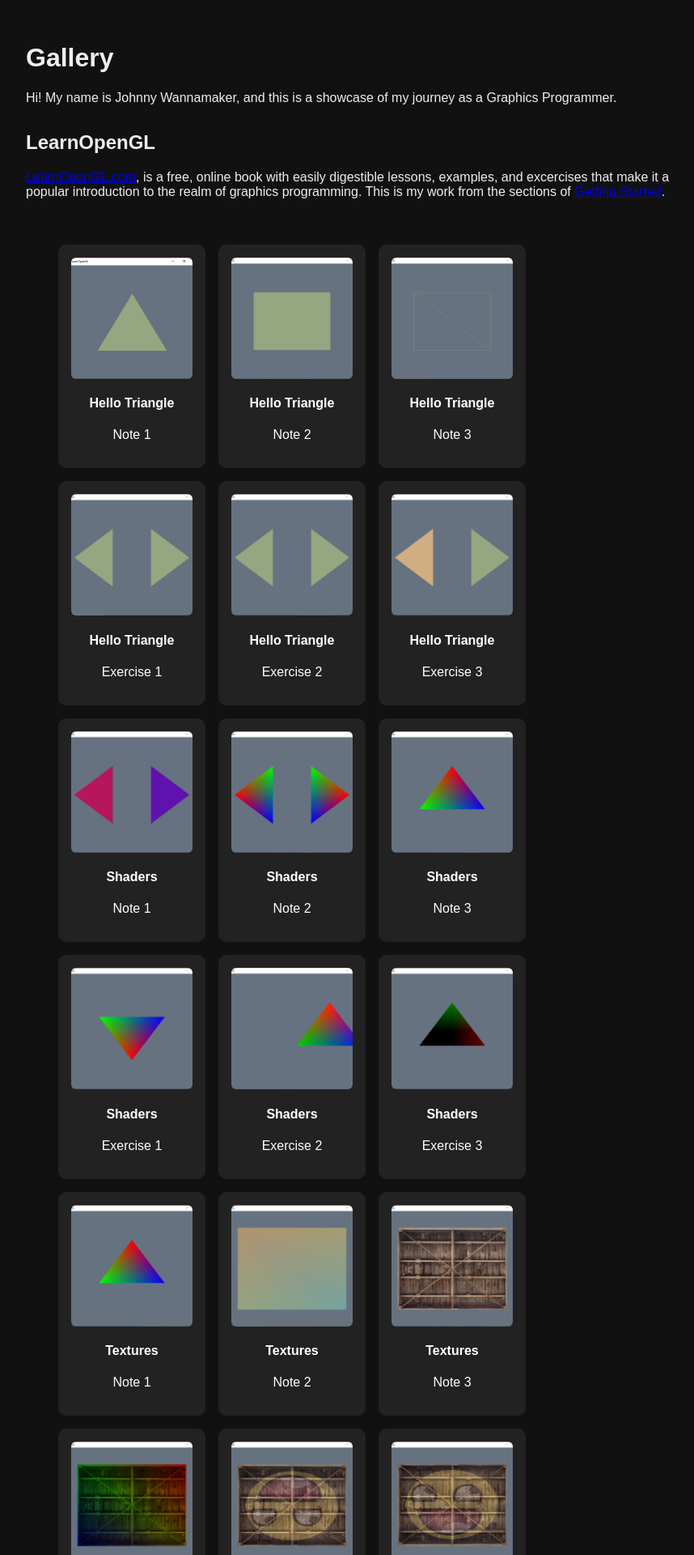
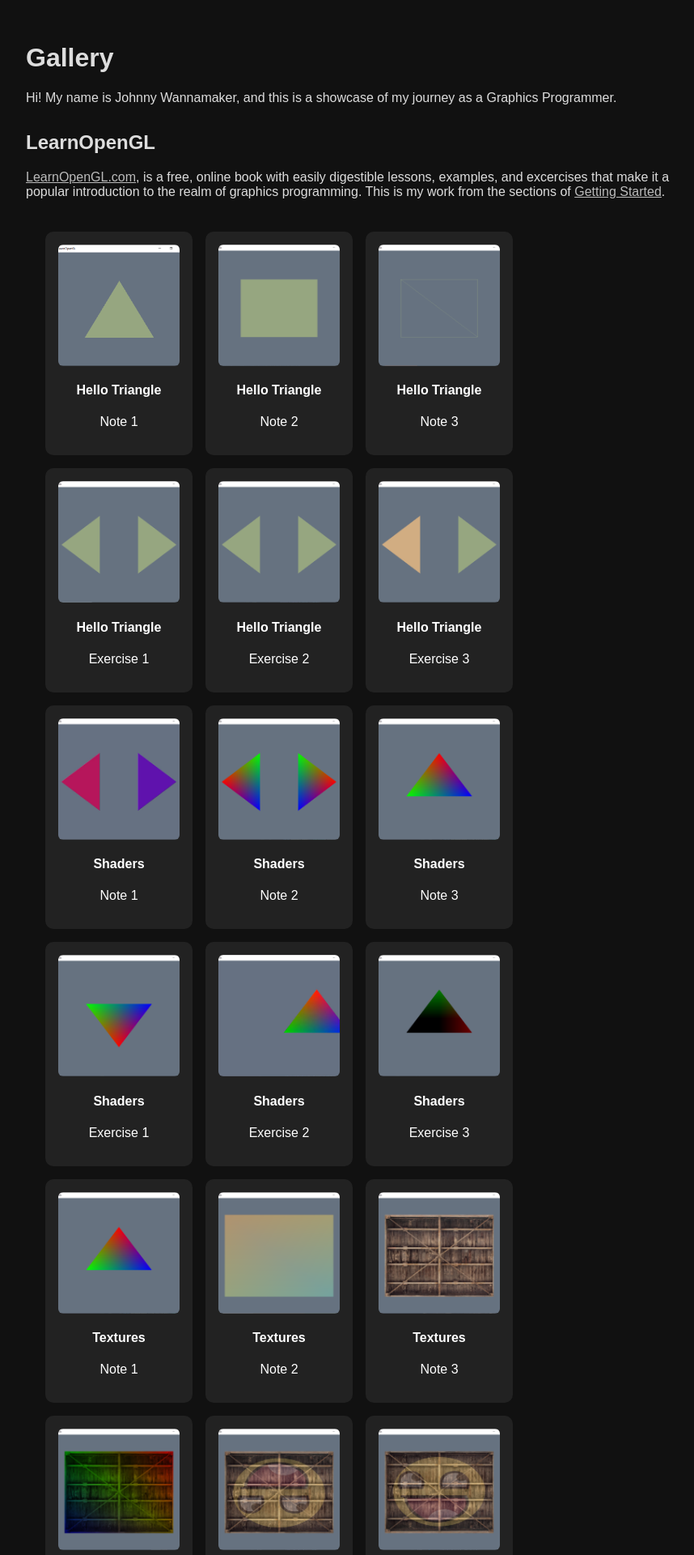
Before and after one commit to jwannamaker/LearnOpenGL, a Jekyll site: the page built from index.html, in a window 1280 px wide. Shown: the top 1920 px of the page at 81% size, without its empty margins (208-1066 px from the left). Built offline with Jekyll 4.4.1, drawn with Linux system fonts in a browser that asks for light colours.

Commit message:
Modify layout for minimalist feel

```diff
--- a/_layouts/default.html
+++ b/_layouts/default.html
@@ -4,15 +4,17 @@
   <meta charset="UTF-8">
   <title>{{ page.title }}</title>
   <style>
-    body { font-family: sans-serif; background: #111; color: #eee; padding: 2rem; margin: 0 auto; max-width: 800px; }
+    body { font-family: sans-serif; background: #111; color: #ddd; padding: 2rem; margin: 0 auto; max-width: 800px; }
+    a { color: #bbb }
+    a:hover { color: #9ba0ff }
     h2 { margin-top: 2rem; }
-    .thumb-grid { display: flex; flex-wrap: wrap; align-items: center; padding: 2rem; grid-template-columns: repeat(auto-fit, minmax(100px, 1fr)); }
-    .thumb-card { width: 150px; margin: 0.5em; transition: background-color 0.3s ease; background: #222; border-radius: 10px; padding: 1rem; text-align: center; text-decoration: none; color: white; }
-    .thumb-card:hover { background-color: #444 }
+    .thumb-grid { display: flex; flex-wrap: wrap; align-items: center; padding: 1em; grid-template-columns: repeat(auto-fit, minmax(150px, 1fr)); }
+    .thumb-card { width: 150px; margin: 0.5em; transition: background-color 0.5s ease; background: #222; border-radius: 10px; padding: 1em; text-align: center; text-decoration: none; color: white; }
+    .thumb-card:hover { background-color: #444; border-style: solid; border-color: #9ba0ff; color: #9ba0ff; }
     .thumb-card img { width: 100%; border-radius: 6px; aspect-ratio: 1; display: block; object-fit: cover; }
     .img video { display: block; max-width: max-content; }
-    .nav-buttons { padding: 0.5rem 1rem; background: #222; color: white; border-radius: 6px; margin-left: auto; margin-right: auto; }
-    .nav-buttons:hover { background-color: #444 }
+    .nav-buttons { padding: 0.5em 1em; color: #bbb; margin-left: auto; margin-right: auto; }
+    .nav-buttons:hover { color: #9ba0ff }
   </style>
   <meta name="viewport" content="width=device-width, initial-scale=1">
 </head>
```
